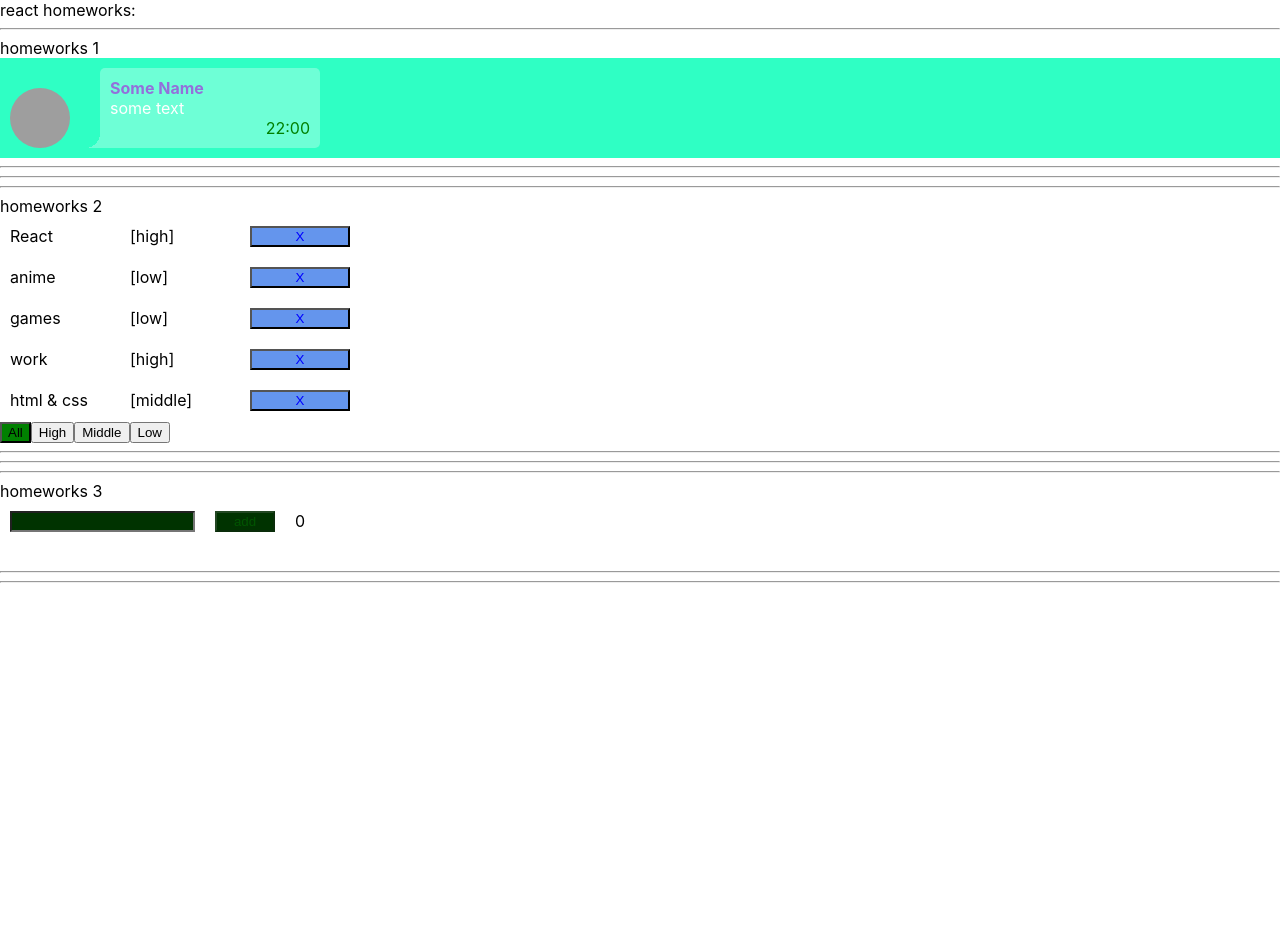
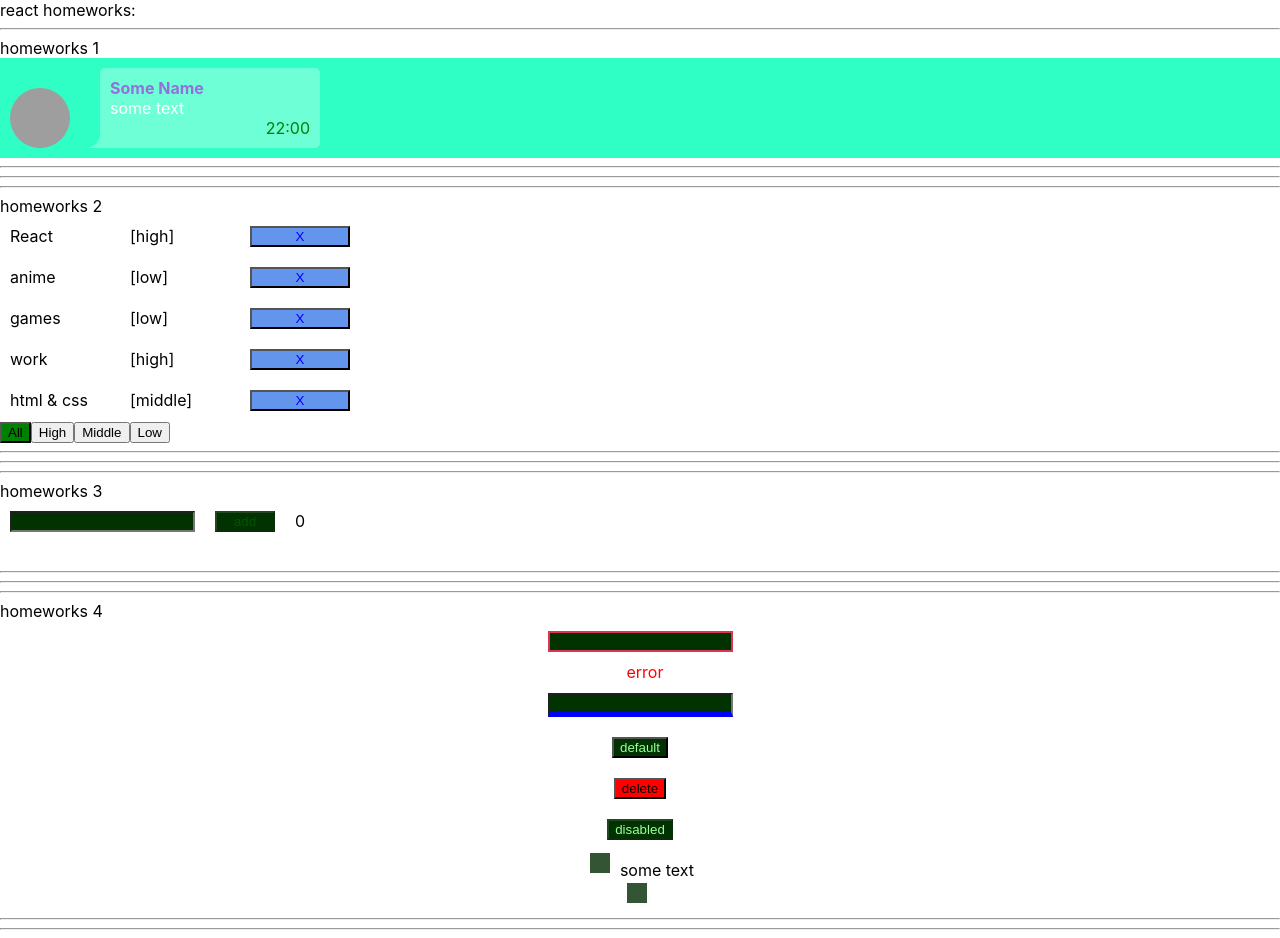
Before and after one commit to KseniyaRadzkova/react-homeworks, a React (Create React App) app: page / in a window 1280 px wide. Before the commit the page ends 800 px from the top, so only its background shows below. Built offline with nearby package versions, Linux system fonts and the light colour scheme; grey boxes are pictures that could not be loaded.

Commit message:
homework 4

```diff
--- a/src/p1-main/m1-ui/u1-app/App.tsx
+++ b/src/p1-main/m1-ui/u1-app/App.tsx
@@ -3,6 +3,7 @@
 import HW1 from '../../../p2-homeworks/h1/HW1'
 import HW2 from "../../../p2-homeworks/h2/HW2";
 import HW3 from "../../../p2-homeworks/h3/HW3";
+import HW4 from "../../../p2-homeworks/h4/HW4";
 
 function App() {
     return (
@@ -11,7 +12,7 @@
             <HW1/>
             <HW2/>
             <HW3/>
-            {/*<HW4/>*/}
+            <HW4/>
             {/*<HW5/>*/}
 
         </div>
--- a/src/p2-homeworks/h2/HW2.tsx
+++ b/src/p2-homeworks/h2/HW2.tsx
@@ -31,13 +31,12 @@
         return affairs.filter(t => t.priority === 'high')
     } else {
     }
-    return affairs
+    return []
     // else return affairs.filter( t => t.priority === filter)
 }
 
 export const deleteAffair = (affairs: Array<AffairType>, _id: number): Array<AffairType> => { // need to fix any
-    affairs.filter(a => a._id !== _id)
-    return affairs
+    return affairs.filter(a => a._id !== _id)
     // need to fix
 }
 
--- a/src/p2-homeworks/h4/common/c1-SuperInputText/SuperInputText.module.css
+++ b/src/p2-homeworks/h4/common/c1-SuperInputText/SuperInputText.module.css
@@ -1,12 +1,24 @@
+.input:focus {
+    outline: none;
+    border: #99ff99 solid 2px;
+}
+
 .superInput {
+    margin: 10px;
+    background: #003300;
+    color: #99ff99;
 
 }
 
 .errorInput {
-    border: 3px solid lime;
-    background: red;
+    margin: 10px;
+    border: 2px solid #dd3355;
+    background: #003300;
+    color: #99ff99;
 }
 
 .error {
     color: red;
+    height: 21px;
+    margin-left: 10px;
 }
--- a/src/p2-homeworks/h4/common/c1-SuperInputText/SuperInputText.tsx
+++ b/src/p2-homeworks/h4/common/c1-SuperInputText/SuperInputText.tsx
@@ -39,7 +39,7 @@
     }
 
     const finalSpanClassName = `${s.error} ${spanClassName ? spanClassName : ''}`
-    const finalInputClassName = `${s.errorInput} ${className}` // need to fix with (?:) and s.superInput
+    const finalInputClassName = `${s.input} ${error ? s.errorInput : s.superInput} ${className}` // need to fix with (?:) and s.superInput
 
     return (
         <>
--- a/src/p2-homeworks/h4/common/c2-SuperButton/SuperButton.module.css
+++ b/src/p2-homeworks/h4/common/c2-SuperButton/SuperButton.module.css
@@ -1,7 +1,68 @@
+@keyframes blink {
+    0% {
+        left: -130%;
+    }
+    100% {
+        left: 130%;
+    }
+}
+
 .default {
-
+    background: #003300;
+    color: #99ff99;
+    outline: none;
 }
 
 .red {
     background: red;
 }
+
+.button {
+    position: relative;
+    margin: 10px;
+    overflow: hidden;
+    cursor: pointer;
+}
+
+.button:after {
+    display: block;
+    content: '';
+    position: absolute;
+    left: -130%;
+    top: 0;
+    height: 100%;
+    width: 20%;
+    transform: skew(45deg);
+    background-color: #ffffff;
+    opacity: 0.7;
+}
+
+.button:hover::after {
+    animation: blink 0.35s ease;
+}
+
+.button:hover::before {
+    display: block;
+    content: '';
+    position: absolute;
+    left: -100vw;
+    top: 0;
+    height: 100vh;
+    width: 300vw;
+    background-color: #ffffff;
+    opacity: 0.2;
+    z-index: 7;
+}
+
+.button:focus {
+    color: #005500;
+    cursor: auto;
+}
+
+.button:disabled::after {
+    z-index: -1;
+}
+
+.button:disabled::before {
+    z-index: -1;
+}
--- a/src/p2-homeworks/h4/common/c2-SuperButton/SuperButton.tsx
+++ b/src/p2-homeworks/h4/common/c2-SuperButton/SuperButton.tsx
@@ -14,7 +14,7 @@
         ...restProps// все остальные пропсы попадут в объект restProps, там же будет children
     }
 ) => {
-    const finalClassName = `${red ? s.red : s.default} ${className}`
+    const finalClassName = `${s.button} ${red ? s.red : s.default} ${className}`
 
     return (
         <button
--- a/src/p2-homeworks/h4/common/c3-SuperCheckbox/SuperCheckbox.module.css
+++ b/src/p2-homeworks/h4/common/c3-SuperCheckbox/SuperCheckbox.module.css
@@ -1,5 +1,24 @@
+.label {
+    display: flex;
+    align-items: center;
+    cursor: pointer;
+}
+
 .checkbox {
+    appearance: none;
+    width: 20px;
+    height: 20px;
+    margin-right: 10px;
+    background: #335533;
+}
 
+.checkbox:checked {
+    appearance: none;
+    background-image: url('checked.png');
+}
+
+.checkbox:focus {
+    outline: #99ff99 solid 1px;
 }
 
 .spanClassName {
--- a/src/p2-homeworks/h4/common/c3-SuperCheckbox/SuperCheckbox.tsx
+++ b/src/p2-homeworks/h4/common/c3-SuperCheckbox/SuperCheckbox.tsx
@@ -20,7 +20,8 @@
     }
 ) => {
     const onChangeCallback = (e: ChangeEvent<HTMLInputElement>) => {
-        // сделайте так чтоб работал onChange и onChangeChecked
+        onChange && onChange(e)
+        onChangeChecked && onChangeChecked(e.currentTarget.checked)
     }
 
     const finalInputClassName = `${s.checkbox} ${className ? className : ''}`
```
